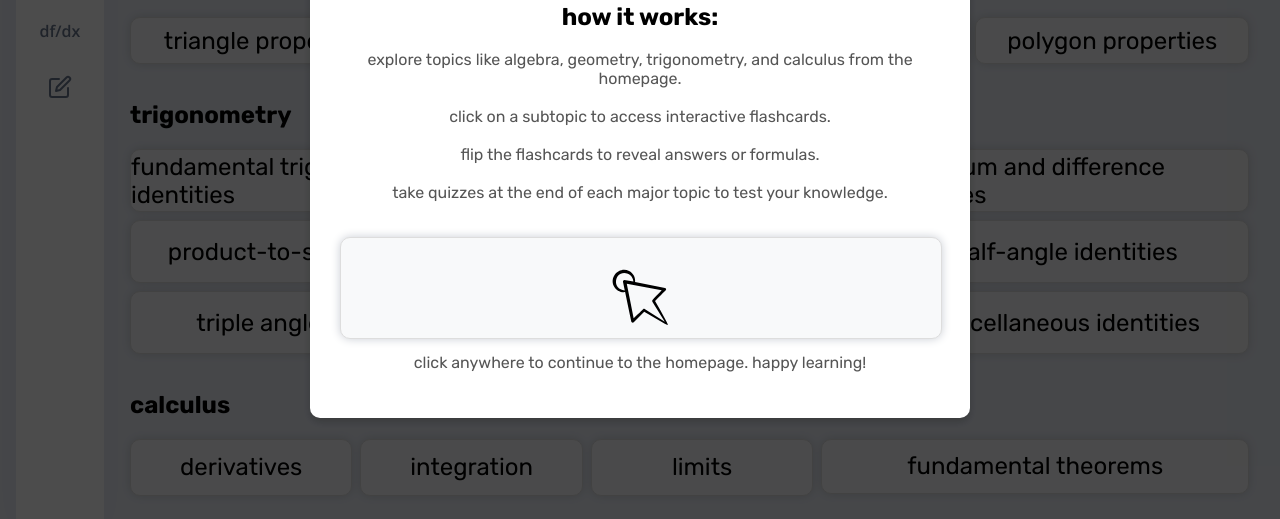
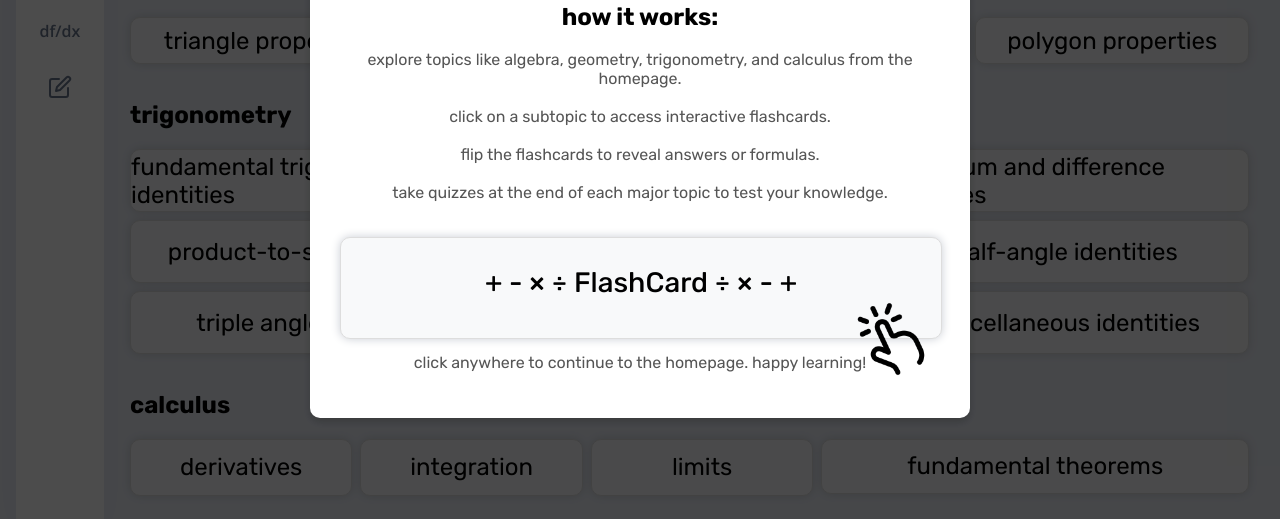
Before and after one commit to neel3o115/FlashMath, a plain HTML site: page index.html in a window 1280 px wide. Shown: the part 253-772 px from the top of the page. Drawn offline with nearby package versions, Linux system fonts and the light colour scheme; a script that the page names is missing; a web font is replaced by a local one.

Commit message:
final touches

```diff
--- a/index.html
+++ b/index.html
@@ -28,7 +28,8 @@
         <div class="card" style="aspect-ratio: 6/1;">
           <div class="card__inner">
             <div class="card__face card__front">
-             <img id="click" src="click.svg" alt="click me">
+            <h3 style="margin-bottom: -50px; font-weight: 450;"> + - × ÷ FlashCard ÷ × - +</h3>
+            <img id="click" src="choose.png" alt="click me">
             </div>
             <div class="card__face card__back">
               click on the text to take you to the topic
--- a/styles.css
+++ b/styles.css
@@ -53,7 +53,8 @@ body, html {
 img#click {
   width: 80px;
   height: 80px;
-  margin: 20px;
+  margin-top: 50px;
+  margin-left: 500px;
 }
 
 #main-content {
```
Also changed, not shown: choose.png (added), click.svg (deleted).
